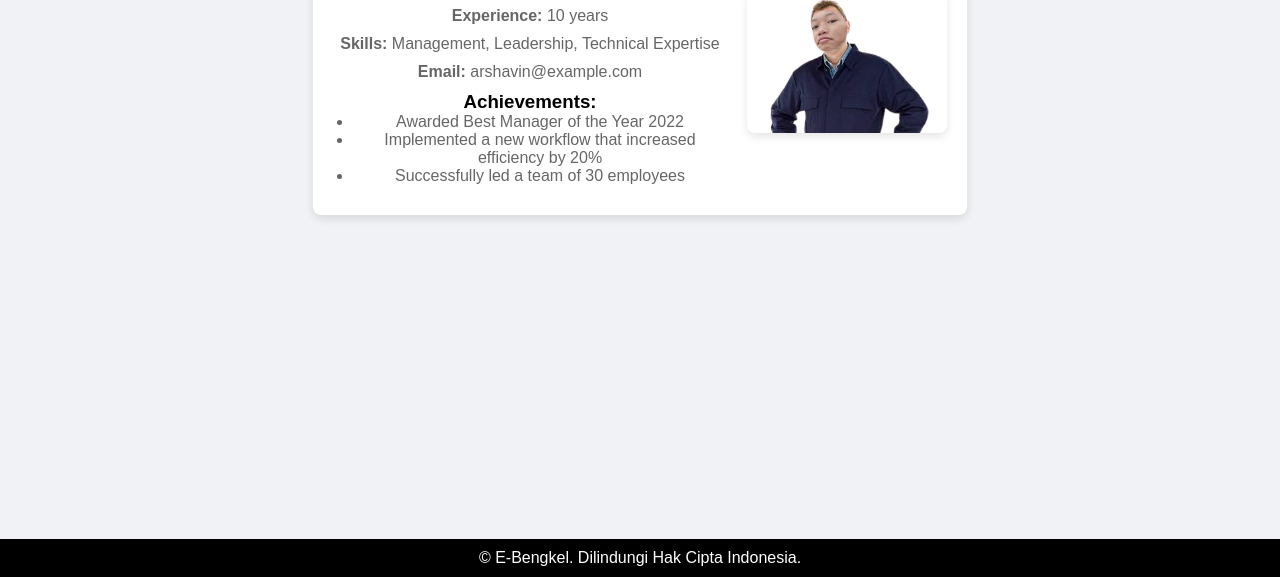
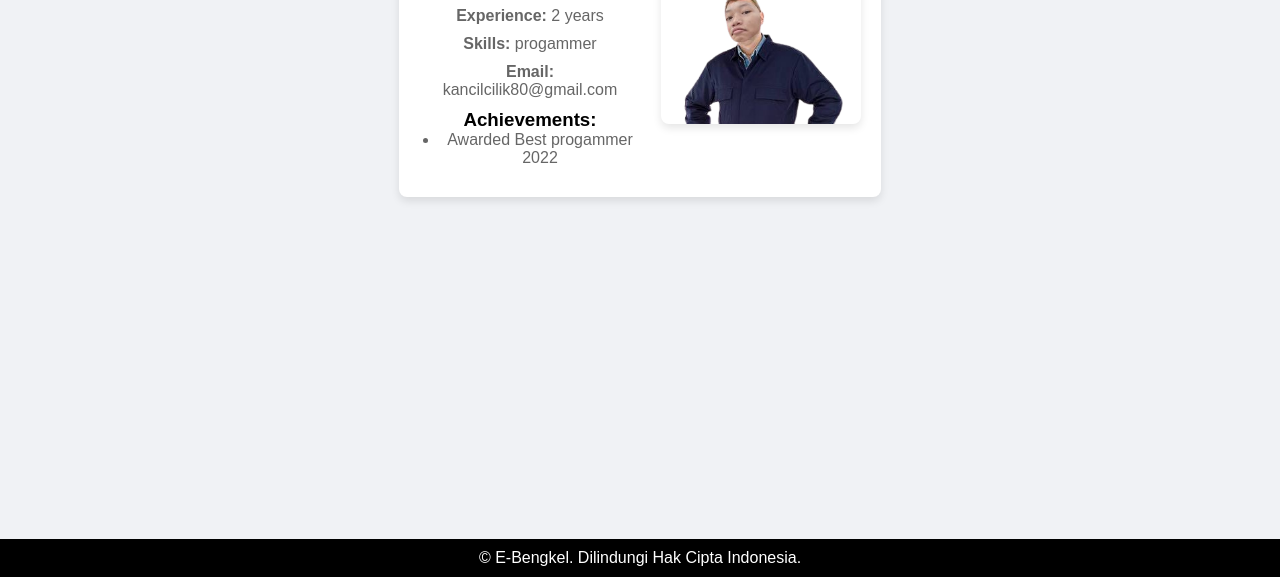
Before and after one commit to Shinarashitokisaki/e-bengkel, a plain HTML site: page novelku/arshavin.html in a window 1280 px wide. Shown: the part 223-800 px from the top of the page. Drawn offline with Linux system fonts and the light colour scheme.

Commit message:
Update arshavin.html

```diff
--- a/novelku/arshavin.html
+++ b/novelku/arshavin.html
@@ -20,14 +20,12 @@
             <div class="profile-info">
                 <h2>Arshavin</h2>
                 <p><strong>Position:</strong> Manager</p>
-                <p><strong>Experience:</strong> 10 years</p>
-                <p><strong>Skills:</strong> Management, Leadership, Technical Expertise</p>
-                <p><strong>Email:</strong> arshavin@example.com</p>
+                <p><strong>Experience:</strong> 2 years</p>
+                <p><strong>Skills:</strong> progammer</p>
+                <p><strong>Email:</strong> kancilcilik80@gmail.com</p>
                 <h3>Achievements:</h3>
                 <ul>
-                    <li>Awarded Best Manager of the Year 2022</li>
-                    <li>Implemented a new workflow that increased efficiency by 20%</li>
-                    <li>Successfully led a team of 30 employees</li>
+                    <li>Awarded Best progammer 2022</li>
                 </ul>
             </div>
             <div class="profile-image">
```
